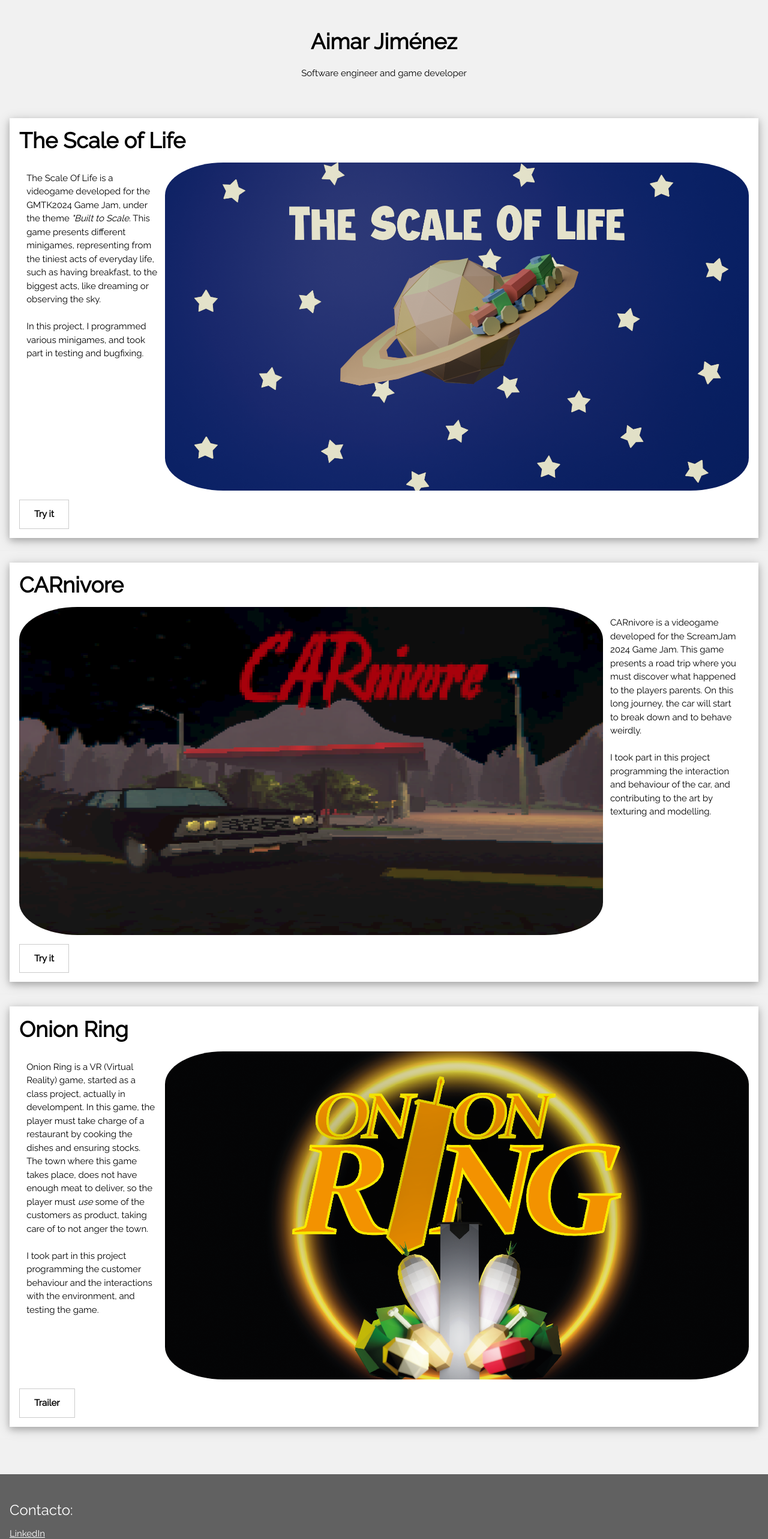
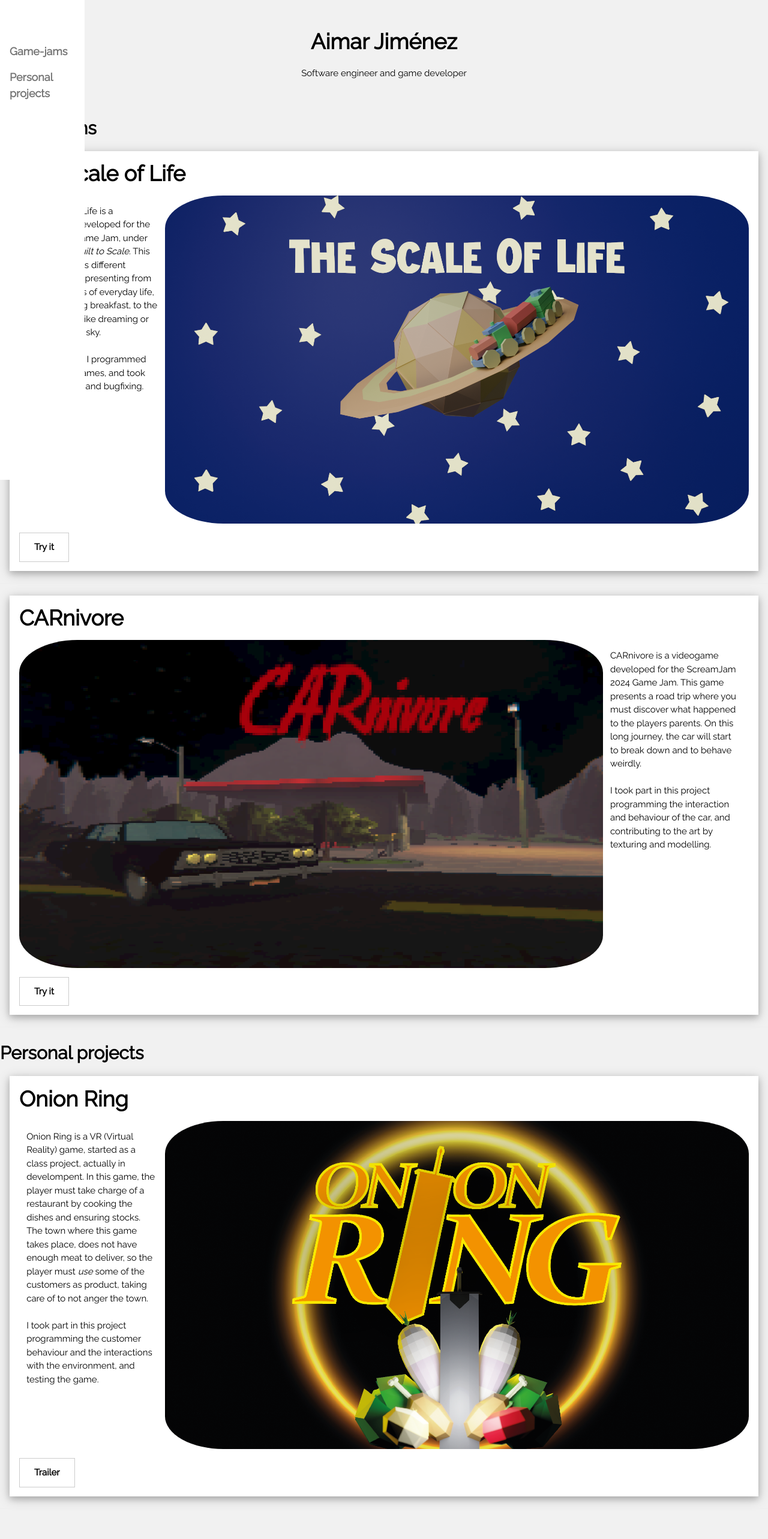
Before and after one commit to AimJim/aimjim.github.io, a plain HTML site: page index.html in a window 1280 px wide. Shown: the top 2566 px of the page at 60% size. Drawn offline with nearby package versions, Linux system fonts and the light colour scheme.

Commit message:
Navigation

```diff
--- a/index.html
+++ b/index.html
@@ -12,6 +12,12 @@ body,h1,h2,h3,h4,h5 {font-family: "Raleway", sans-serif}
 </style>
 </head>
 <body class="w3-light-grey">
+<nav class="w3-sidebar w3-bar-block w3-white w3-collapse w3-top" style="z-index:3;width:11%" id="mySidebar">
+  <div class="w3-padding-64 w3-large w3-text-grey" style="font-weight:bold">
+    <a href="#GameJams" class="w3-bar-item w3-button">Game-jams</a>
+    <a href="#PersonalProjects" class="w3-bar-item w3-button">Personal projects</a>
+  </div>
+</nav>
 
 <!-- w3-content defines a container for fixed size centered content,
 and is wrapped around the whole page content, except for the footer in this example -->
@@ -29,6 +35,11 @@ and is wrapped around the whole page content, except for the footer in this exam
 <!-- entries -->
 <div class="">
   <!-- entry -->
+
+
+
+  <div id="GameJams" class="">
+    <h2><b>Game-jams</b></h2>
     <div class="w3-card-4 w3-margin w3-white">
 
       <div class="w3-container">
@@ -91,7 +102,10 @@ and is wrapped around the whole page content, except for the footer in this exam
       </div>
     </div>
     <hr>
+  </div>
   <!-- end entry-->
+  <div id="PersonalProjects">
+  <h2><b>Personal projects</b></h2>
 
     <!-- entry -->
     <div class="w3-card-4 w3-margin w3-white">
@@ -125,6 +139,7 @@ and is wrapped around the whole page content, except for the footer in this exam
         </div>
       </div>
       <hr>
+    </div>
       <!-- end entry-->
   </div>
 <!-- END ENTRIES -->
@@ -137,8 +152,8 @@ and is wrapped around the whole page content, except for the footer in this exam
 </div>
 
 <!-- Footer -->
-<footer class="w3-container w3-dark-grey w3-padding-32 w3-margin-top">
-    <h3>Contacto:</h3>
+<footer class="w3-container w3-dark-grey w3-padding-32 w3-margin-top" style="position:relative;z-index:4">
+    <h3>Contact:</h3>
     <a href="https://www.linkedin.com/in/aimar-jim%C3%A9nez-segade-a28071295/">LinkedIn</a>
   <p>Powered by <a href="https://www.w3schools.com/w3css/default.asp" target="_blank">w3.css</a></p>
 </footer>
--- a/style.css
+++ b/style.css
@@ -10,3 +10,7 @@
     margin-left: 1%;
     margin-right: 1%;
 }
+
+.Partition{
+    text-decoration:none;
+}
```
Lines whose indentation alone changed are shown as unchanged.
